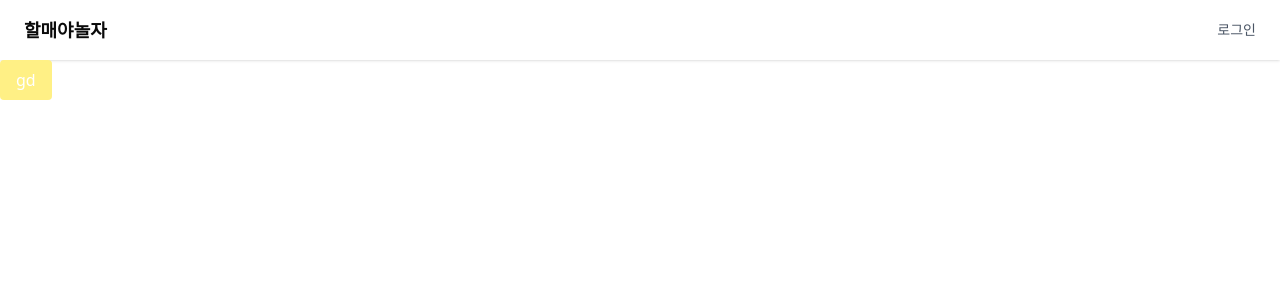
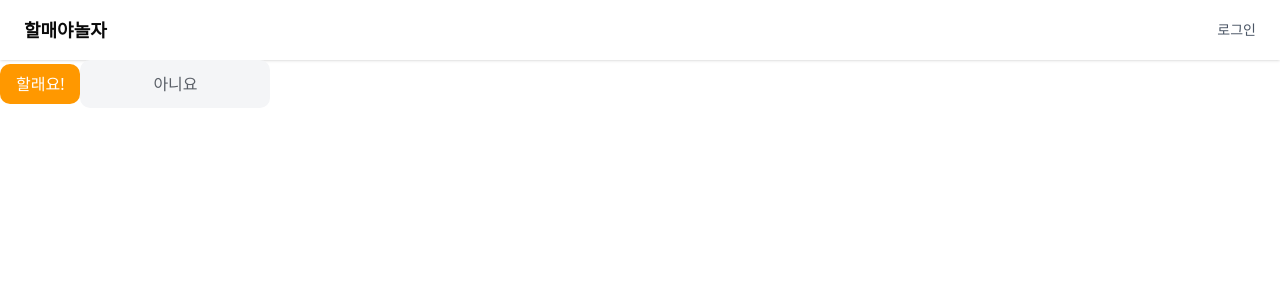
Before and after one commit to Butter-Salt-Flour/Butter-Salt-Flour-FE, a Next.js app: page /main in a window 1280 px wide. Shown: the top 300 px of the page. Built offline with nearby package versions, Linux system fonts and the light colour scheme.

Commit message:
<Feat> Button Component Props width, height 추가

```diff
--- a/src/app/main/page.tsx
+++ b/src/app/main/page.tsx
@@ -3,7 +3,10 @@ import { Button } from '@/components/Button';
 const page = () => {
   return (
     <div>
-      <Button variant="primary">gd</Button>
+      <Button variant="yes">할래요!</Button>
+      <Button variant="no" width={190} height={48}>
+        아니요
+      </Button>
     </div>
   );
 };
--- a/src/components/Button/Button.tsx
+++ b/src/components/Button/Button.tsx
@@ -5,11 +5,13 @@ import React from 'react';
 export interface ButtonProps {
   children: React.ReactNode;
   size?: 'sm' | 'md' | 'lg';
-  variant?: 'primary' | 'secondary' | 'outline';
+  variant?: 'primary' | 'secondary' | 'outline' | 'yes' | 'no';
   onClick?: () => void;
   disabled?: boolean;
   className?: string;
   style?: React.CSSProperties;
+  width?: string | number;
+  height?: string | number;
 }
 
 export const Button: React.FC<ButtonProps> = ({
@@ -19,6 +21,9 @@ export const Button: React.FC<ButtonProps> = ({
   onClick,
   disabled = false,
   className = '',
+  style,
+  width,
+  height,
 }) => {
   const sizeClass = {
     sm: 'px-3 py-1 text-sm',
@@ -27,9 +32,11 @@ export const Button: React.FC<ButtonProps> = ({
   }[size];
 
   const variantClass = {
-    primary: 'bg-yellow-200 text-white hover:bg-blue-700',
+    primary: 'bg-yellow-400 text-white hover:bg-yellow-500',
     secondary: 'bg-gray-300 text-black hover:bg-gray-400',
     outline: 'border border-gray-400 text-gray-700 hover:bg-gray-100',
+    yes: 'bg-[#FF9800] text-white hover:bg-[#FB8C00]', // 주황
+    no: 'bg-[#F4F5F7] text-[#5A5F67] hover:bg-[#E0E2E5]', // 연회색
   }[variant];
 
   return (
@@ -37,14 +44,18 @@ export const Button: React.FC<ButtonProps> = ({
       type="button"
       onClick={onClick}
       disabled={disabled}
+      style={{
+        width,
+        height,
+        ...style,
+      }}
       className={`
-        rounded font-medium transition-colors duration-200
+        rounded-lg font-medium transition-colors duration-200
         disabled:opacity-50 disabled:cursor-not-allowed
         ${sizeClass} ${variantClass} ${className}
       `}
     >
       {children}
-      <div className="bg-yellow-200"></div>
     </button>
   );
 };
```
